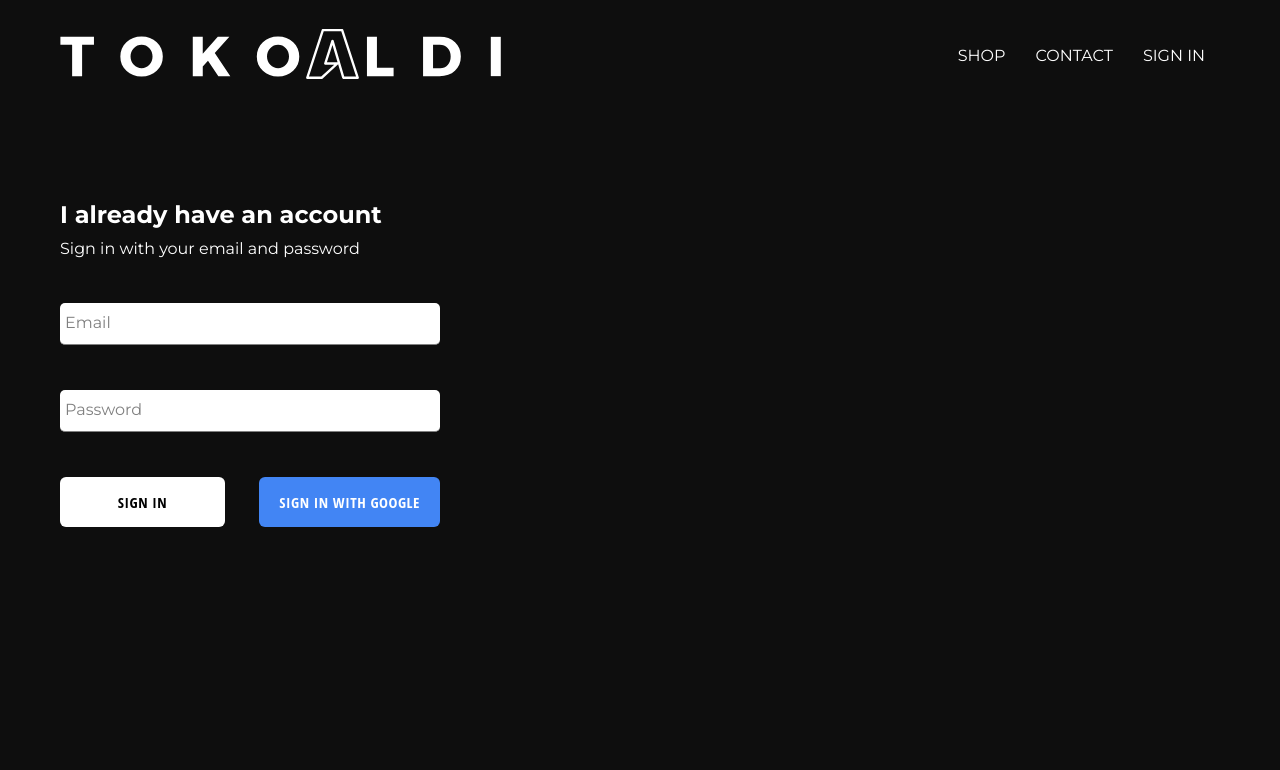
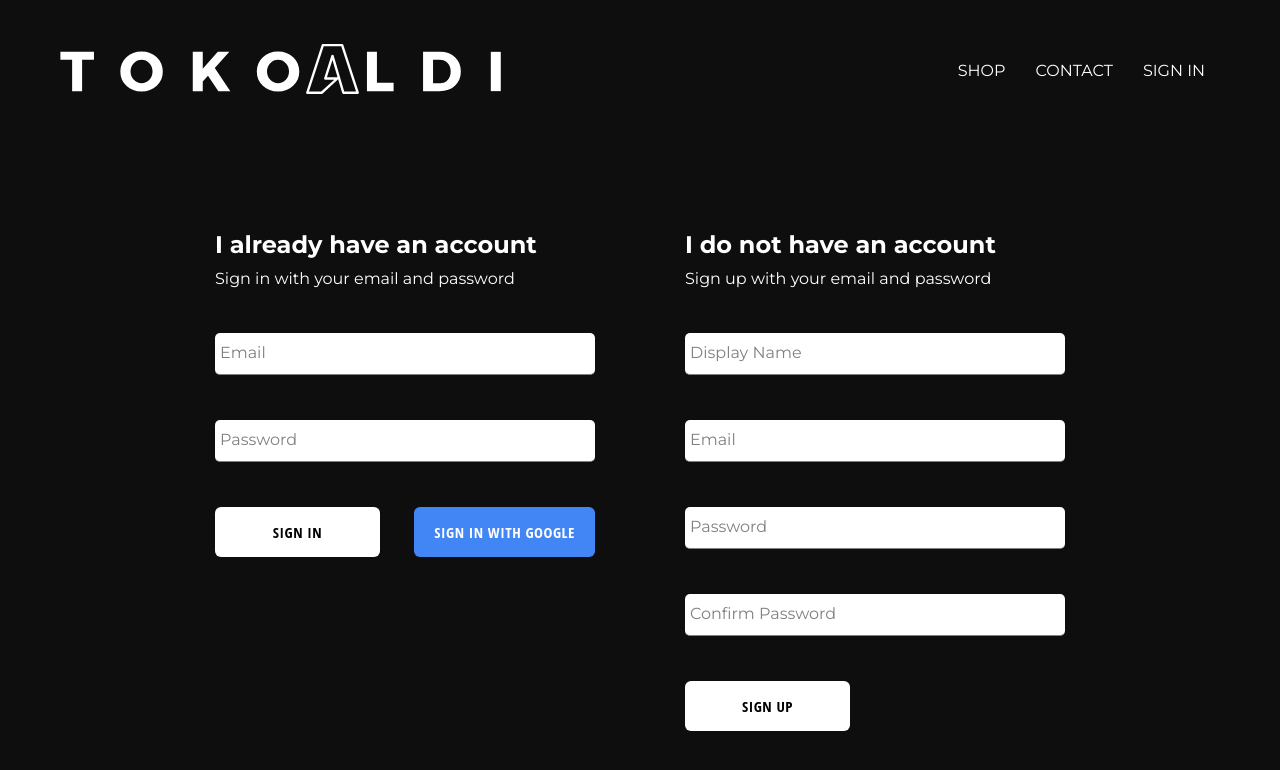
Before and after one commit to AldiMegantaraA/tokoaldi, a React (Create React App) app: page /signin in a window 1280 px wide. Shown: the top 770 px of the page. Built offline with nearby package versions, Linux system fonts and the light colour scheme; no server answers.

Commit message:
adding signup user future

```diff
--- a/src/App.js
+++ b/src/App.js
@@ -1,6 +1,6 @@
 import React from 'react';
 import './App.css';
-import {auth} from './firebase/firebase.utils';
+import {auth, createUserProfileDocument} from './firebase/firebase.utils';
 import { Switch, Route } from 'react-router-dom';
 import HomePage from './pages/homepage/homepage.component';
 import ShopPage from './pages/shop/shop.component';
@@ -21,10 +21,20 @@
   unsubscribeFromAuth = null
 
   componentDidMount() {
-    const unsubscribeFromAuth = auth.onAuthStateChanged(user => {
-      this.setState({currentUser: user})
+    this.unsubscribeFromAuth = auth.onAuthStateChanged(async userAuth => {
+      if (userAuth) {
+        const userRef = await createUserProfileDocument(userAuth);
 
-      console.log(user);
+        userRef.onSnapshot(snapShot => {
+          this.setState({
+            currentUser: {
+              id: snapShot.id,
+              ...snapShot.data()
+            }
+          });
+        });
+      }
+      this.setState({currentUser: userAuth});
     });
   }
 
--- a/src/components/header/header.component.jsx
+++ b/src/components/header/header.component.jsx
@@ -18,7 +18,7 @@
             </Link>
             {
                 currentUser ?
-                <div className='option' onClick={() => auth.signOut()}>SIGN OUT</div>
+                <div className='option' onClick={() => auth.signOut()}>Welcome <strong>{currentUser.displayName}</strong>!</div>
                 :
                 <Link className='option' to='/signin'>SIGN IN</Link>
             }
--- a/src/components/header/header.styles.scss
+++ b/src/components/header/header.styles.scss
@@ -1,5 +1,5 @@
 .header {
-    height: 70px;
+    height: 100px;
     width: 100%;
     display: flex;
     justify-content: space-between;
--- /dev/null
+++ b/src/components/sign-up/sign-up.component.jsx
@@ -0,0 +1,75 @@
+import React from 'react';
+
+import FormInput from '../form-input/form-input.component';
+import CustomButton from '../custom-button/custom-button.component';
+
+import {auth, createUserProfileDocument} from '../../firebase/firebase.utils';
+
+import './sign-up.styles.scss';
+
+class SignUp extends React.Component {
+    constructor() {
+        super();
+
+        this.state = {
+            displayName: '',
+            email: '',
+            password: '',
+            confirmPassword: ''
+        }
+    }
+
+    handleSubmit = async event => {
+        event.preventDefault();
+
+        const {displayName, email, password, confirmPassword} = this.state;
+
+        if(password !== confirmPassword) {
+            alert('Password dont maatch')
+            return
+        }
+
+        try{
+            const {user} = await auth.createUserWithEmailAndPassword(email, password);
+
+            await createUserProfileDocument(user, {displayName});
+
+            this.setState({
+                displayName: '',
+                email: '',
+                password: '',
+                confirmPassword: ''
+            })
+        } catch (error) {
+            console.error(error);
+        }
+    };
+
+    handeChange = event => {
+        const {name, value} = event.target;
+
+        this.setState({[name]: value});
+
+    }
+
+    render()
+    {
+        const {displayName, email, password, confirmPassword} = this.state;
+        return(
+            <div className='sign-up'>
+                <h2 className='title'>I do not have an account</h2>
+                <span>Sign up with your email and password</span>
+
+                <form className='sign-up-form' onSubmit={this.handleSubmit}>
+                    <FormInput type='text' name='displayName' value={displayName} onChange={this.handeChange} label='Display Name' required />
+                    <FormInput type='email' name='email' value={email} onChange={this.handeChange} label='Email' required />
+                    <FormInput type='password' name='password' value={password} onChange={this.handeChange} label='Password' required />
+                    <FormInput type='password' name='confirmPassword' value={confirmPassword} onChange={this.handeChange} label='Confirm Password' required />
+                    <CustomButton type='submit'>SIGN UP</CustomButton>
+                </form>
+            </div>
+        )
+    }
+}
+
+ export default SignUp;
--- /dev/null
+++ b/src/components/sign-up/sign-up.styles.scss
@@ -0,0 +1,9 @@
+.sign-up {
+    display: flex;
+    flex-direction: column;
+    width: 380px;
+
+    .title {
+      margin: 10px 0;
+    }
+  }
--- a/src/firebase/firebase.utils.js
+++ b/src/firebase/firebase.utils.js
@@ -14,6 +14,31 @@
     measurementId: "G-16W8E73QJG"
 };
 
+export const createUserProfileDocument = async (userAuth, additionalData) => {
+    if (!userAuth) return;
+
+    const userRef = firestore.doc(`users/${userAuth.uid}`);
+
+    const snapShot = await userRef.get();
+
+    if(!snapShot.exists) {
+        const {displayName, email} = userAuth;
+        const createdAt = new Date();
+
+        try {
+            await userRef.set({
+                displayName,
+                email,
+                createdAt,
+                ...additionalData
+            })
+        } catch (error) {
+            console.log('error creating user')
+        }
+    }
+    return userRef;
+}
+
 firebase.initializeApp(config);
 
 export const auth = firebase.auth();
--- a/src/pages/sign-in-and-up/sign-in-and-up.component.jsx
+++ b/src/pages/sign-in-and-up/sign-in-and-up.component.jsx
@@ -1,11 +1,13 @@
 import React from 'react';
 import SignIn from '../../components/sign-in/sign-in.component';
 import './sign-in-and-up.styles.scss';
+import SignUp from '../../components/sign-up/sign-up.component';
 
 
 const SignInAndSignUpPage = () => (
     <div className='sign-in-and-sign-up'>
         <SignIn />
+        <SignUp />
     </div>
 );
 export default SignInAndSignUpPage;
--- a/src/pages/sign-in-and-up/sign-in-and-up.styles.scss
+++ b/src/pages/sign-in-and-up/sign-in-and-up.styles.scss
@@ -0,0 +1,6 @@
+.sign-in-and-sign-up {
+    width: 850px;
+    display: flex;
+    justify-content: space-between;
+    margin: 30px auto;
+}
```
